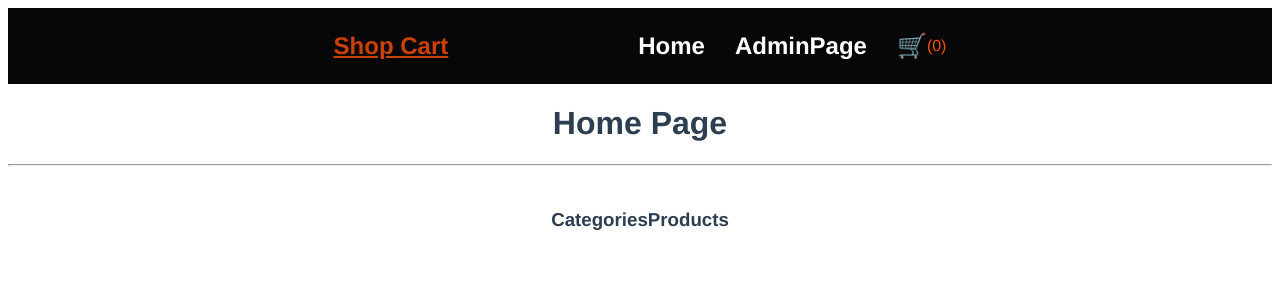
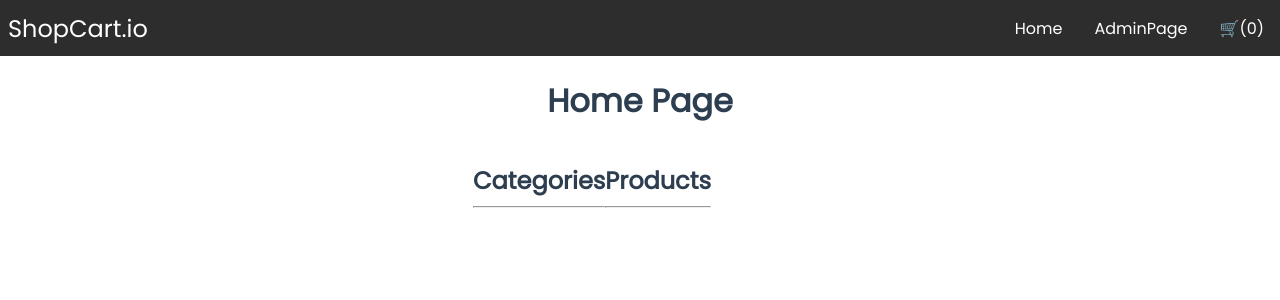
Before and after one commit to Popa-Andrei-Valentin/hipposhop, a Vue app: page / in a window 1280 px wide. Shown: the top 300 px of the page. Built offline with nearby package versions, Linux system fonts and the light colour scheme.

Commit message:
Styling and Animations added

```diff
--- a/index.html
+++ b/index.html
@@ -3,8 +3,11 @@
 <head>
     <meta charset="UTF-8">
     <title>ShopCart</title>
+    <style>
+        body {
+        margin: 0 !important;
+    }</style>
 </head>
 <body>
-    Hello!
 </body>
 </html>
--- a/src/App.vue
+++ b/src/App.vue
@@ -9,13 +9,28 @@
     </div>
   </transition>
   <div id="app">
-    <div id="nav">
-      <p class="logo">Shop Cart</p>
-      <router-link class="link" to="/">Home</router-link>
-      <router-link class="link" to="/admin">AdminPage</router-link>
-      <p class="cart" @click="openCart">&#x1F6D2;</p>
-      <p style="color: #fc5000">({{ this.cartItems }})</p>
-      <!-- Item added to CART POP-UP  -->
+    <nav class="navbar">
+      <div class="brand-title">ShopCart.io</div>
+      <div class="toggle-button" @click="toggleMobile">
+        <span class="bar"></span>
+        <span class="bar"></span>
+        <span class="bar"></span>
+      </div>
+      <div
+          :class="{active: this.active}"
+          class="navbar-links"
+      >
+        <ul>
+          <li>
+            <router-link to="/">Home</router-link>
+          </li>
+          <li>
+            <router-link to="/admin">AdminPage</router-link>
+          </li>
+          <li><a @click="openCart">&#x1F6D2;({{ this.cartItems }})</a></li>
+        </ul>
+      </div>
+    </nav>
     <transition
         mode="in-out"
         enter-active-class="animate__animated animate__fadeInDown"
@@ -24,7 +39,6 @@
       <p class="popup" v-if="this.selected != null"><b>Ati adaugat in cos:</b>
         {{ this.selected.quantity }}/{{ this.selected.unit }} de "{{ this.selected.title }}"</p>
     </transition>
-    </div>
     <router-view/>
   </div>
 
@@ -41,6 +55,7 @@ export default {
     return {
       showCart: false,
       selected: null,
+      active: false,
     }
   },
   computed: {
@@ -65,7 +80,6 @@ export default {
   watch: {
     selectedCart(nv) {
       if (nv != null) {
-        console.log(nv)
         this.selected = nv
       }
       setTimeout(() => {
@@ -84,17 +98,24 @@ export default {
     },
     openCart() {
       this.showCart = true;
+    },
+    toggleMobile() {
+      console.log(this.active)
+      this.active = !this.active
     }
   },
 }
 </script>
 
-<style scoped>
+<style>
+@import url('https://fonts.googleapis.com/css2?family=Poppins&display=swap');
+body { margin: 0 !important; }
 .popup {
   position: absolute;
-  background-color: rgba(0, 0, 0, 0.8);
-  color: #fc5000;
-  top: 10rem;
+  top: 4rem;
+  right: 0;
+  background-color: rgba(23, 59, 133, 0.8);
+  color: #f8f8f8;
   padding: 0.5rem;
   border-radius: 0.7rem;
   font-size: 0.9rem;
@@ -103,60 +124,100 @@ export default {
 }
 
 #app {
-  font-family: Avenir, Helvetica, Arial, sans-serif;
+  font-family: 'Poppins', sans-serif;
   -webkit-font-smoothing: antialiased;
   -moz-osx-font-smoothing: grayscale;
-  text-align: center;
+  align-items: center;
   color: #2c3e50;
   margin: 0;
+  padding: 0;
 }
 
-.cart {
-  margin-left: 30px;
-  font-weight: bold;
-  font-size: 1.5rem;
-  text-decoration: none;
-  right: 100%;
+.navbar {
+  display: flex;
+  justify-content: space-between;
+  align-items: center;
+  background-color: #2d2d2d;
   color: white;
-  cursor: pointer;
+  height: 3.5rem;
 }
 
-.link {
-  padding-left: 30px;
-  font-weight: bold;
+.brand-title {
   font-size: 1.5rem;
-  text-decoration: none;
-  right: 100%;
-  color: white;
+  margin: .5rem;
 }
 
-.link:hover {
-  color: #fc5000;
+.navbar-links ul {
+  margin: 0;
+  padding: 0;
+  display: flex;
 }
 
-.link:active {
-  color: #fc5000;
+.navbar-links li {
+  list-style: none;
 }
 
-#nav {
-  display: flex;
-  flex-direction: row;
-  align-items: center;
-  justify-content: center;
-  margin: 0;
-  background-color: rgb(7, 7, 7)
+.navbar-links li a {
+  text-decoration: none;
+  color: white;
+  padding: 1rem;
+  display: block;
 }
 
-.logo {
-  font-family: Avenir, Helvetica, Arial, sans-serif;
-  -webkit-font-smoothing: antialiased;
-  -moz-osx-font-smoothing: grayscale;
-  color: #fc5000;
-  font-weight: bold;
-  font-size: 1.5rem;
-  text-decoration: underline;
-  padding-right: 10rem;
-  opacity: 80%;
+.navbar-links li:hover {
+  background-color: #555;
 }
 
+.toggle-button {
+  position: absolute;
+  top: .75rem;
+  right: 1rem;
+  display: none;
+  flex-direction: column;
+  align-items: center;
+  justify-content: space-between;
+  width: 30px;
+  height: 21px;
+  margin-top: 0.6rem;
+}
+
+.toggle-button .bar {
+  height: 3px;
+  width: 100%;
+  background-color: white;
+  border-radius: 10px;
+}
+
+@media (max-width: 600px) {
+  .toggle-button {
+    display: flex;
+  }
+
+  .navbar-links {
+    display: none;
+    width: 100%;
+  }
+
+  .navbar {
+    flex-direction: column;
+    align-items: flex-start;
+  }
+
+  .navbar-links ul {
+    width: 100%;
+    flex-direction: column;
+  }
+
+  .navbar-links li {
+    text-align: center;
+  }
+
+  .navbar-links li a {
+    padding: .5rem 1rem;
+  }
+
+  .active {
+    display: flex;
+  }
+}
 </style>
--- a/src/components/CategoryComp.vue
+++ b/src/components/CategoryComp.vue
@@ -1,5 +1,6 @@
 <template>
   <h3>Categories</h3>
+  <hr />
   <!-- Category data organised in a tree -->
   <TreeBrowser
       :node="categoryTree"
@@ -60,15 +61,21 @@ export default {
 </script>
 
 <style scoped>
+h3{
+  text-align: center;
+  font-size: 1.5rem;
+  padding-bottom: 0;
+  margin: 0;
+}
+
 ul {
   list-style: none;
   display: flex;
   flex-direction: column;
   align-items: flex-start;
   font-weight: bold;
-  border: 2px solid black;
-  padding-right: 3rem;
-  padding-top: 2rem;
+  /*padding-right: 3rem;*/
+  /*padding-top: 2rem;*/
   padding-bottom: 2rem;
 }
 
@@ -77,31 +84,11 @@ a {
   cursor: pointer;
 }
 
-.all-products {
-  color: rgb(185, 59, 0);
-}
 
-.all-products:hover {
-  color: 0
-}
 
-.category-item {
-  color: rgb(0, 0, 0);
-}
-
-.category-item:hover {
-  color: rgb(255, 92, 16);
-}
-
-.category-item:active {
-  color: rgb(255, 92, 16);
-}
-
-.selected-item {
-  color: rgb(255, 92, 16);
-}
-
-.-sub {
-  padding-left: 1rem;
+@media(max-width: 600px){
+  h3{
+    font-size: 1rem;
+  }
 }
 </style>
--- a/src/components/ProductDetailComp.vue
+++ b/src/components/ProductDetailComp.vue
@@ -56,9 +56,10 @@ export default {
       this.$emit('closeModal');
     },
     addToCart(item, quantity) {
+      if(quantity > 0){
       this.loadSelected(item);
       this.$emit('addToCart', item, quantity);
-      this.quantity = 0;
+      this.quantity = 0;}
     }
   }
 }
--- a/src/components/ProductPage.vue
+++ b/src/components/ProductPage.vue
@@ -1,8 +1,9 @@
 <template>
   <h3>Products</h3>
+  <hr/>
   <!-- Display: Selected category bred crumb -->
   <div class="bread-crumb">
-		<span v-for="item in breadcrumb" :key="item.id">
+    <span v-for="item in breadcrumb" @click="emitNode(item)" :key="item.id">
 			>> {{ item.name ? item.name : item.title }}
 		</span>
   </div>
@@ -42,6 +43,7 @@ export default {
   data() {
     return {
       showModal: false,
+      category: '',
     }
   },
   components: {
@@ -59,7 +61,7 @@ export default {
     },
   },
   name: "ProductsComponent",
-  emits: ["breadCrumbSelect", "breadCrumbUpdate", "showModal"],
+  emits: ["showModal"],
   computed: {
     ...mapGetters({
       getProducts: "products/getProducts",
@@ -99,6 +101,8 @@ export default {
       loadCart: "cart/loadCart",
       updateCart: "cart/updateCart",
       loadCategories: "category/loadCategories",
+      loadId: "selectedcateg/loadId",
+      loadCategory: "selectedcateg/loadCategory",
     }),
     /*
     * Open details page and add item name to breadCrumb
@@ -151,19 +155,32 @@ export default {
         this.updateCart(localCart);
       }
       quantity = 0;
+    },
+    /**
+     * Sort: Display selected category clicked on BreadCrumb element.
+     * */
+    emitNode(value) {
+      console.log(value)
+      this.loadId(value.id);
+      this.loadCategory(value);
     }
   }
 };
 </script>
 
 <style scoped>
+h3 {
+  text-align: center;
+  font-size: 1.5rem;
+  margin: 0;
+}
 
 li {
   padding-top: 0.3rem;
 }
 
 .product-box {
-  padding-left: 2rem;
+  margin-left: 2rem;
 }
 
 .product {
@@ -172,11 +189,9 @@ li {
   display: flex;
   flex-direction: column;
   align-items: flex-start;
-  overflow: auto;
   overflow-y: auto;
   height: 50vh;
-  max-width: 45vw;
-  /* border: 2px solid black; */
+  width: 100%;
 }
 
 .product::-webkit-scrollbar {
@@ -189,33 +204,8 @@ li {
 }
 
 .product::-webkit-scrollbar-thumb {
-  background-color: #d4aa70;
+  background-color: rgb(16, 191, 255);
   border-radius: 100px;
-}
-
-
-.breadCrumb {
-  display: flex;
-  flex-direction: row;
-  align-items: flex-start;
-  font-weight: bold;
-  font-style: italic;
-  padding-left: 1.5rem;
-}
-
-.breadCrumb a {
-  padding-left: 0.3rem;
-  padding-right: 0.3rem;
-  cursor: pointer;
-}
-
-.breadCrumb a:hover {
-  color: rgb(255, 92, 16);
-}
-
-.innactive {
-  color: grey;
-  pointer-events: none;
 }
 
 .bread-crumb {
@@ -224,4 +214,25 @@ li {
   padding-left: 30px;
 }
 
+.bread-crumb span {
+  cursor: pointer;
+}
+
+.bread-crumb span:hover {
+  color: #2095E1FF;
+}
+
+@media (max-width: 600px) {
+  h3 {
+    font-size: 1rem;
+  }
+
+  .product::-webkit-scrollbar {
+    width: 6px;
+  }
+
+  .product-box {
+    /*margin-left: 0.2rem;*/
+  }
+}
 </style>
--- a/src/components/ShoppingCart.vue
+++ b/src/components/ShoppingCart.vue
@@ -118,19 +118,23 @@ export default {
 .container {
   position: absolute;
   display: flex;
-  background-color: rgba(0, 0, 0, 0.459);
-  width: 100vw;
-  height: 100vh;
+  width: 100%;
+  height: 100%;
   z-index: 1000;
 }
 
+h1{
+  font-size: 1.5rem;
+}
+
 .topContainer {
-  background: rgb(173, 58, 12);
+  background-color: #2d2d2d;
   display: flex;
   flex-direction: row;
   align-items: center;
   justify-content: center;
   margin-bottom: 2rem;
+  height: 3.5rem;
 }
 
 .topContainer button {
@@ -171,7 +175,7 @@ h2 {
   margin: 0 0;
   background-color: white;
   right: 0;
-  border: 2px solid rgb(173, 58, 12);;
+  border: 1px solid #2d2d2d;
 }
 
 .itemContainer {
@@ -195,15 +199,13 @@ h2 {
   flex-direction: row;
   align-items: center;
   justify-content: center;
-  background-color: #fbf7ec;
+  flex-wrap: wrap;
+  background-color: #bbbbbb;
   padding-top: 0.5rem;
   padding-bottom: 0.5rem;
-  border: 0.1px black solid;
   border-radius: 8px;
   margin-bottom: 0.7rem;
-  width: auto;
-  /* border: 2px solid black; */
-  width: 100%;
+  width: inherit;
 }
 
 .itemList input {
@@ -211,11 +213,8 @@ h2 {
 }
 
 .itemList img {
-  /*height: 5.2rem;*/
-  /*width: 6.5rem;*/
   height: 20%;
   width: 20%;
-  /* max-height: 5rem; */
   padding-right: 2rem;
   padding-left: 1rem;
 }
--- a/src/components/TreeBrowser.vue
+++ b/src/components/TreeBrowser.vue
@@ -76,10 +76,12 @@ export default {
   font-size: 1.1rem;
   cursor: pointer;
   margin-left: 40px;
+  padding-bottom: 0.3rem;
+  margin-right: 1rem;
 }
 
 .type {
-  font-size: 1.2rem;
+  font-size: 1.4rem;
   color: grey;
 }
 
@@ -90,4 +92,8 @@ export default {
 .selected {
   background-color: #efefef;
 }
+@media(max-width: 600px){
+  .node{
+    font-size: 0.8rem;
+}}
 </style>
--- a/src/views/AdminPage.vue
+++ b/src/views/AdminPage.vue
@@ -113,7 +113,12 @@ export default {
 }
 
 .tabel {
+  display: inline-block;
+  text-align: center;
   padding-top: 1rem;
+  overflow-y: auto;
+  height: 50vh;
+  width: 90vw;
 }
 
 table {
--- a/src/views/HomePage.vue
+++ b/src/views/HomePage.vue
@@ -1,7 +1,5 @@
 <template>
   <h1>Home Page</h1>
-
-  <hr/>
   <section class="tabel">
     <!-- Display: Category bread crumb -->
     <div>
@@ -89,8 +87,20 @@ export default {
 </script>
 
 <style scoped>
+h1{
+  text-align: center;
+}
 .tabel {
+  margin-right: 1rem;
+  margin-left: 1rem;
   display: flex;
   justify-content: center;
+  /*align-items: center;*/
+}
+
+@media(max-width: 600px){
+  h1{
+    font-size: 1.85rem;
+  }
 }
 </style>
```
Also changed, not shown: src/components/ProductComp.vue (+68 -24 lines). Lines whose indentation alone changed are shown as unchanged.
